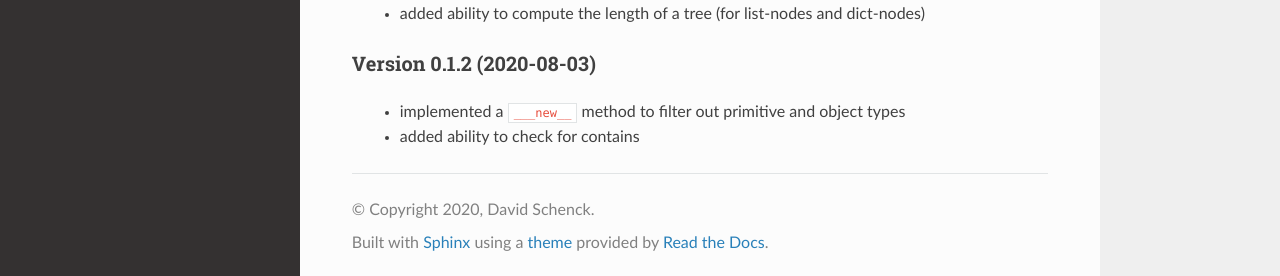
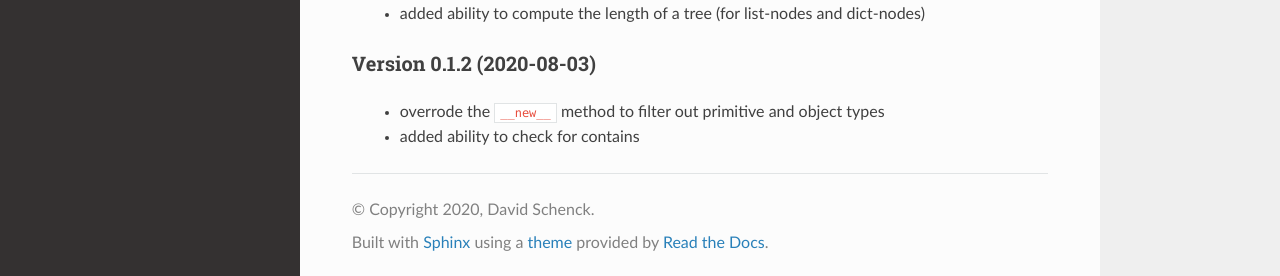
Before and after one commit to dschenck/easytree, a Sphinx documentation site: the page built from docs/index.rst, in a window 1280 px wide and 900 px high, scrolled down 3058 px. Shown: the part 621-897 px from the top of the window. Built offline with Sphinx 7.4.7 and the Read the Docs theme 2.0.0, drawn with Linux system fonts in a browser that asks for light colours.

Commit message:
typo in documentation

```diff
--- a/docs/index.rst
+++ b/docs/index.rst
@@ -159,5 +159,5 @@ Version 0.1.1 (2020-08-02)
 
 Version 0.1.2 (2020-08-03)
 ************************************
-    - implemented a :code:`___new__` method to filter out primitive and object types
+    - overrode the :code:`__new__` method to filter out primitive and object types
     - added ability to check for contains
```
